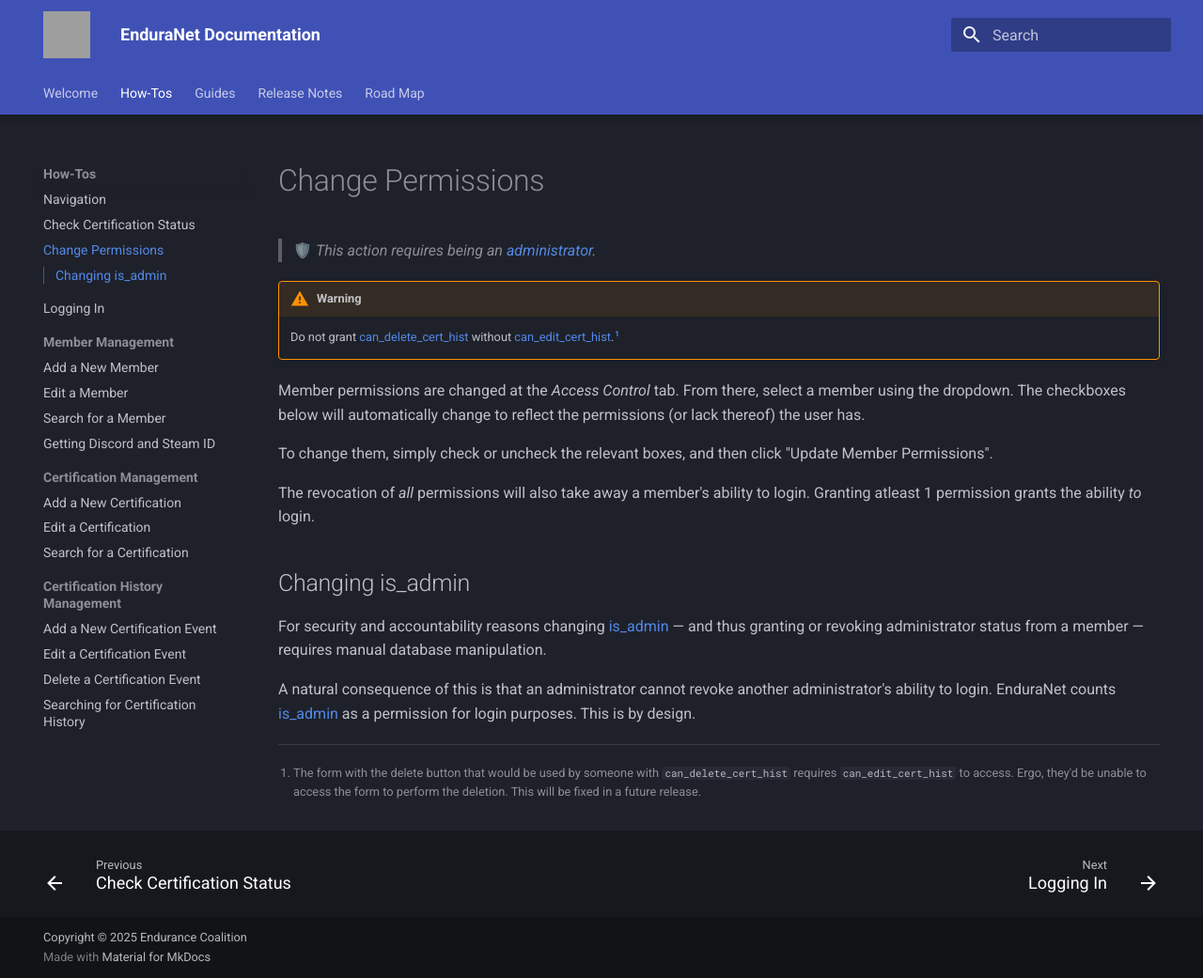
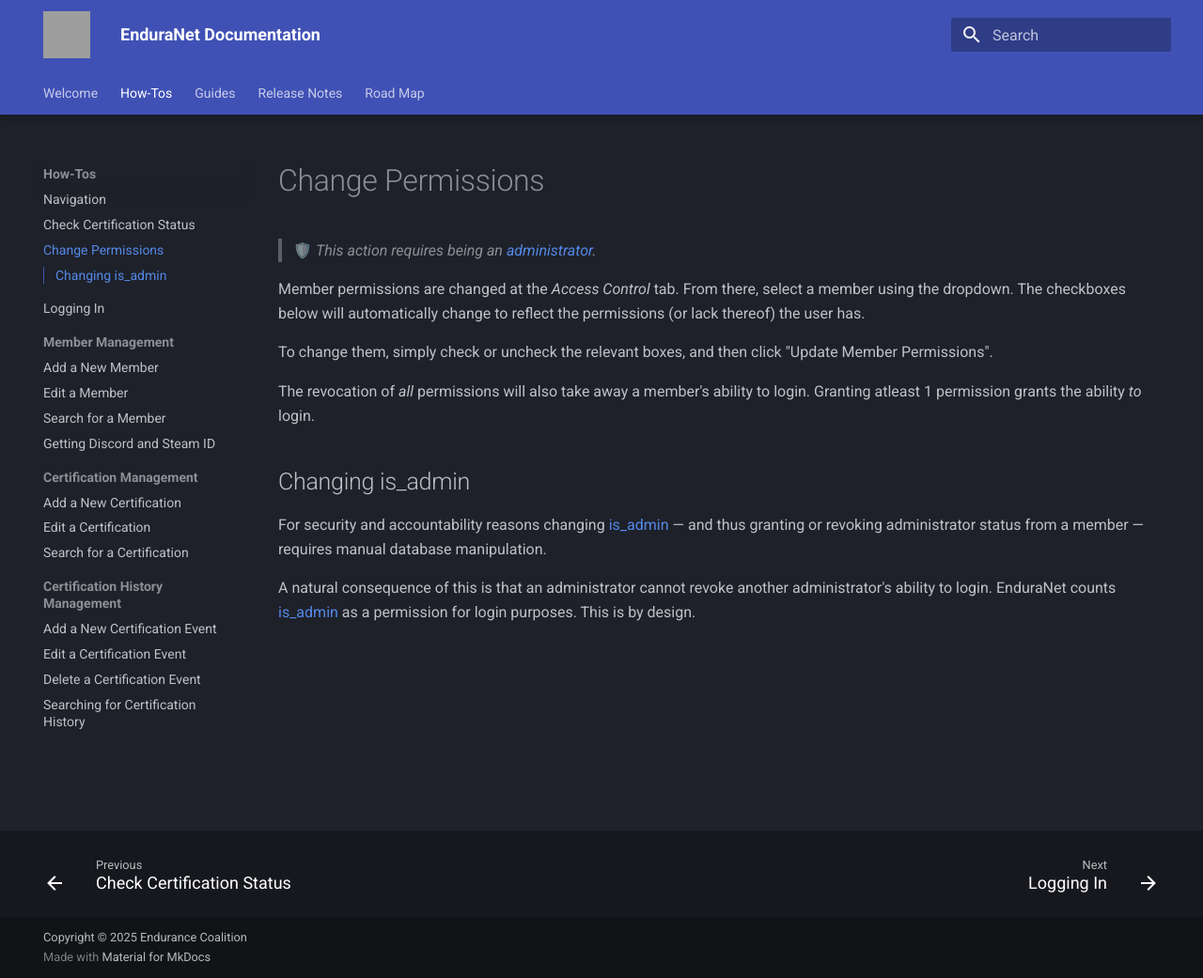
Before and after one commit to sirdog9001/EnduraNet-Docs, an MkDocs documentation site: the page built from docs/how-to/change-perms.md, in a window 1280 px wide and 1041 px high. Shown: the whole window at 94% size. Built offline with MkDocs 1.6.1 and Material for MkDocs 9.7.7, drawn with Linux system fonts in a browser that asks for light colours; grey boxes are pictures that could not be loaded.

Commit message:
EnduraNet PR 60
Remove warning about giving DELETE cert_hist without EDIT as PR 60 resolves it.

```diff
--- a/docs/how-to/change-perms.md
+++ b/docs/how-to/change-perms.md
@@ -1,7 +1,4 @@
 > 🛡️ *This action requires being an [administrator](../guides/permissions.md#is_admin).*
-
-!!! warning
-    Do not grant [can_delete_cert_hist](../guides/permissions.md) without [can_edit_cert_hist](../guides/permissions.md).[^1]
 
 Member permissions are changed at the *Access Control* tab. From there, select a member using the dropdown. The checkboxes below will automatically change to reflect the permissions (or lack thereof) the user has.
 
@@ -13,5 +10,3 @@
 For security and accountability reasons changing [is_admin](../guides/permissions.md#is_admin) — and thus granting or revoking administrator status from a member — requires manual database manipulation.
 
 A natural consequence of this is that an administrator cannot revoke another administrator's ability to login. EnduraNet counts [is_admin](../guides/permissions.md#is_admin) as a permission for login purposes. This is by design.
-
-[^1]: The form with the delete button that would be used by someone with `can_delete_cert_hist` requires `can_edit_cert_hist` to access. Ergo, they'd be unable to access the form to perform the deletion. This will be fixed in a future release.
```
